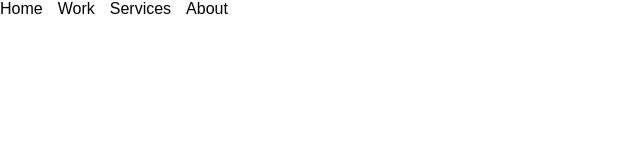
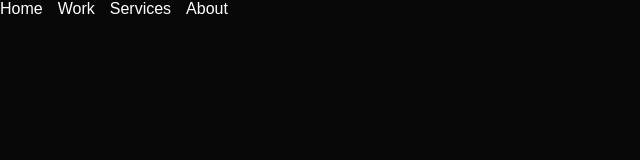
Before and after one commit to haroonwaheed19/my-portfolio, a plain HTML site: page index.html in a window 1280 px wide. Shown: the whole page, without its empty margins (0-640 px from the left). Drawn offline with Linux system fonts and the light colour scheme.

Commit message:
Update style.css

```diff
--- a/style.css
+++ b/style.css
@@ -12,3 +12,9 @@ ul{
 li{
     padding-right: 15px;
 }
+
+body
+{
+    background-color: #080808;
+    color: white;
+}
```
